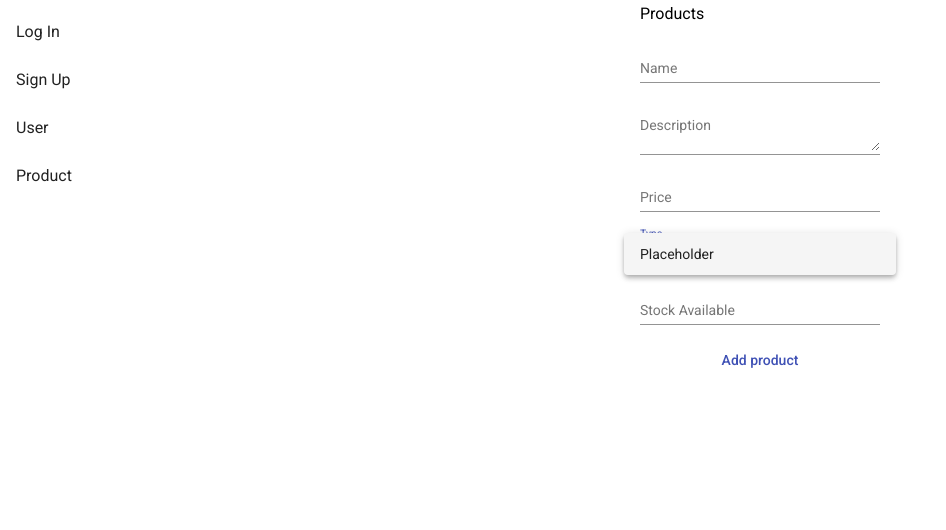
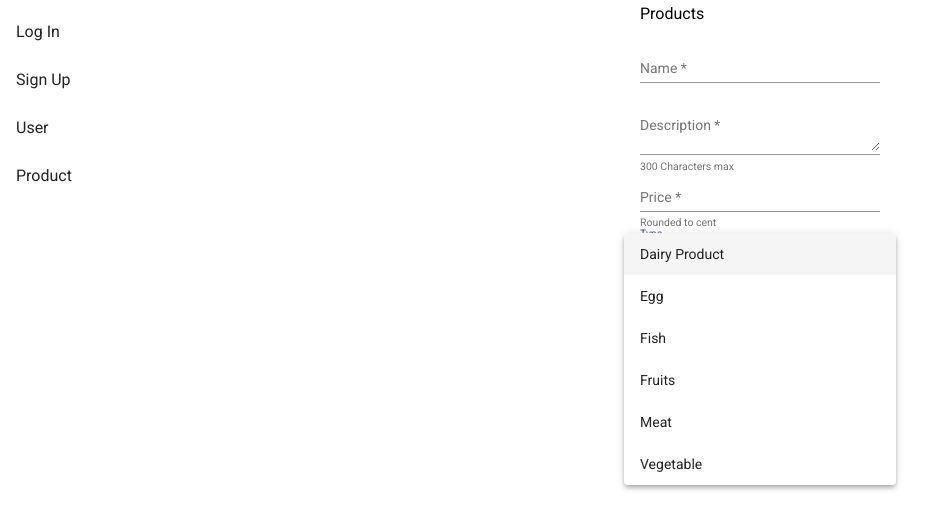
Before and after one commit to ElMachistador/forms, an Angular app: page /product in a window 1280 px wide. Both pictures are taken after a click on the element 760 px from the left and 254 px from the top of the page. Shown: the top 530 px of the page, without its empty margins (0-946 px from the left). Built offline with nearby package versions, Linux system fonts and the light colour scheme.

Commit message:
product V1

```diff
--- /dev/null
+++ b/src/app/product-names.ts
@@ -0,0 +1,8 @@
+export const productNames = {
+  vegetable: "Vegetable",
+  fruits: "Fruits",
+  fish: "Fish",
+  meat: "Meat",
+  dairy: "Dairy Product",
+  eggs: "Egg"
+}
--- a/src/app/product/product.component.html
+++ b/src/app/product/product.component.html
@@ -4,30 +4,35 @@
 <form [formGroup]="form" (ngSubmit)="sell()">
   <mat-form-field>
     <mat-label id="name">Name</mat-label>
-    <input formControlName="name" matInput type="text">
+    <input formControlName="name" matInput type="text" required>
   </mat-form-field>
 
   <mat-form-field>
     <mat-label id="description">Description</mat-label>
-    <textarea formControlName="description" matInput maxlength="300"></textarea>
+    <textarea formControlName="description" matInput maxlength="300" required></textarea>
+    <mat-hint>300 Characters max</mat-hint>
   </mat-form-field>
 
   <mat-form-field>
     <mat-label id="price">Price</mat-label>
-    <input matInput formControlName="price" type="number" min="0" step="0.01" pattern="^\d*(\.\d{0,2})?$">
+    <input matInput formControlName="price" type="number" min="0" step="0.01" pattern="^\d*(\.\d{0,2})?$" required>
+    <mat-hint>Rounded to cent</mat-hint>
   </mat-form-field>
 
   <mat-form-field>
     <mat-label id="type">Type</mat-label>
     <mat-select formControlName="types">
-      <mat-option value="fruit">Placeholder</mat-option>
+      <ng-container *ngFor="let name of productNames | keyvalue">
+        <mat-option [value]="name.key" >{{name.value}}</mat-option>
+      </ng-container>
     </mat-select>
   </mat-form-field>
 
   <mat-form-field>
     <mat-label id="stock">Stock Available</mat-label>
-    <input formControlName="stock" matInput type="number" min="0" step="1">
+    <input formControlName="stock" matInput type="number" min="0" step="1" required>
+    <mat-hint>By unit of product</mat-hint>
   </mat-form-field>
 
-  <button type="submit" mat-button color="primary">Add product</button>
+  <button type="submit" mat-raised-button color="primary">Add product</button>
 </form>
--- a/src/app/product/product.component.scss
+++ b/src/app/product/product.component.scss
@@ -3,3 +3,7 @@ form{
   flex-direction: column;
   max-width: 240px;
 }
+
+button{
+  margin-top: 16px;
+}
--- a/src/app/product/product.component.ts
+++ b/src/app/product/product.component.ts
@@ -1,6 +1,10 @@
 import { Component} from '@angular/core';
 
-import { FormGroup, FormControl } from '@angular/forms';
+import { FormGroup, FormControl, Validators } from '@angular/forms';
+
+import {productNames} from '../product-names';
+
+
 
 interface Product {
   name: string;
@@ -17,12 +21,13 @@ interface Product {
   styleUrls: ['./product.component.scss']
 })
 export class ProductComponent{
+  readonly productNames = productNames
 form = new FormGroup({
-  name: new FormControl(),
-  description: new FormControl(),
-  price: new FormControl(),
-  types: new FormControl(),
-  stock: new FormControl()
+  name: new FormControl(null, Validators.required),
+  description: new FormControl(null, Validators.required),
+  price: new FormControl(null, Validators.required),
+  types: new FormControl([]),
+  stock: new FormControl(null, Validators.required)
 })
 products: Product[] = []
 
@@ -32,7 +37,7 @@ sell(){
     product.stock = Math.round(product.stock)
     this.products.push(product)
     this.form.reset()
-    console.log(this.products)
+    console.log(product)
   }
 }
 
```
